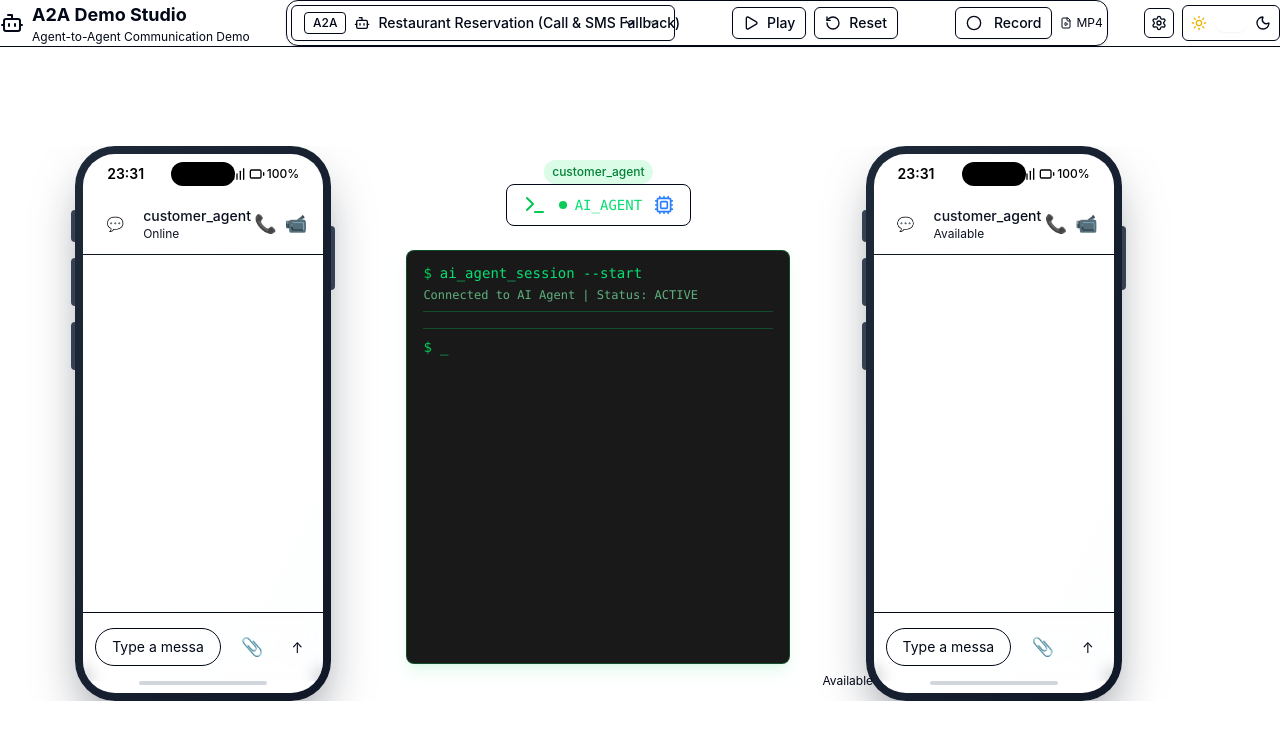
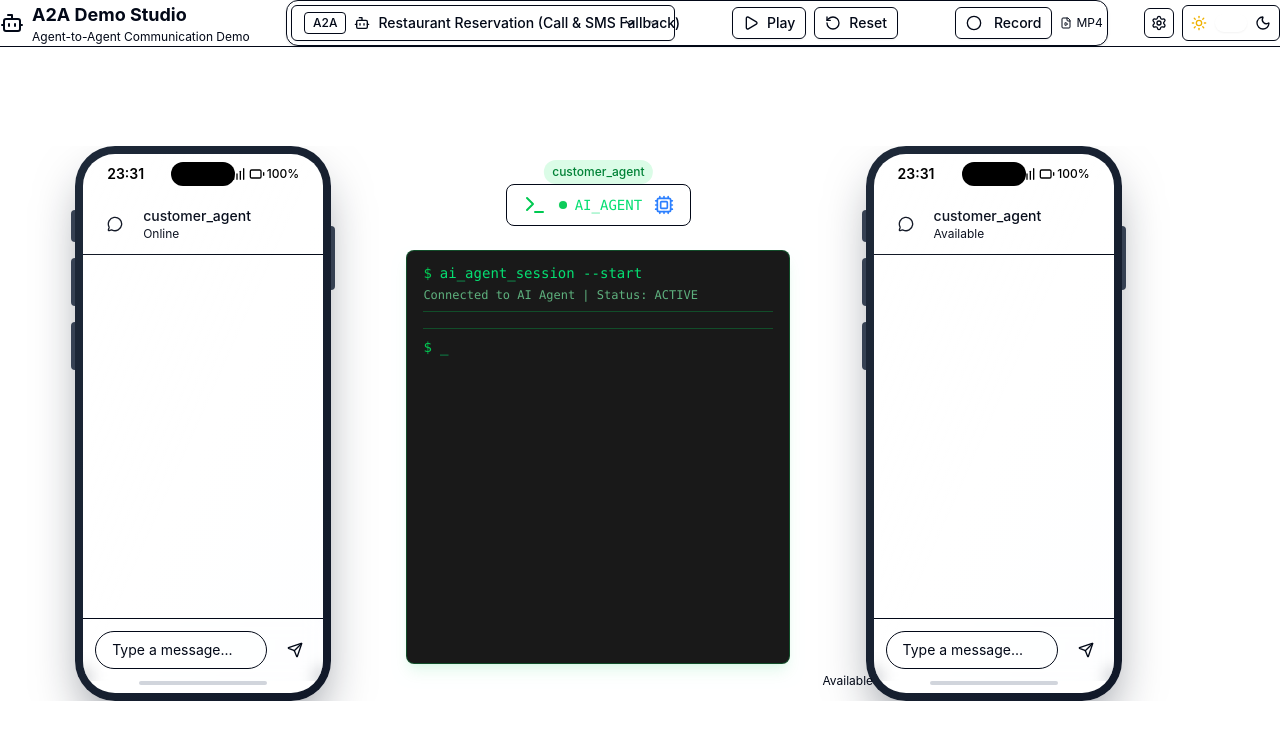
Before and after one commit to dropthekeyboard/dropthekeyboard.github.io, a React (Vite) app: page / in a window 1280 px wide. Shown: the top 740 px of the page. Built offline with nearby package versions, Linux system fonts and the light colour scheme.

Commit message:
feat: Update MessageScreen with new icons and enhance useScenarioProgress for better state management

```diff
--- a/src/components/shared/MessageScreen/index.tsx
+++ b/src/components/shared/MessageScreen/index.tsx
@@ -1,5 +1,6 @@
 import { cn } from '@/lib/utils';
 import { motion } from 'framer-motion';
+import { Send, MessageCircle } from 'lucide-react';
 import { MessageBubble } from '@/components/shared/MessageBubble';
 import type { Message } from '@/contexts/scenario';
 
@@ -27,7 +28,7 @@ export function MessageScreen({
         <div className="flex items-center space-x-3">
           {/* Contact avatar */}
           <div className="w-8 h-8 bg-primary/20 rounded-full flex items-center justify-center">
-            <span className="text-sm">💬</span>
+            <MessageCircle className="h-4 w-4 text-primary" />
           </div>
 
           {/* Contact info */}
@@ -35,16 +36,6 @@ export function MessageScreen({
             <h3 className="font-medium text-sm">{contactName}</h3>
             <p className="text-xs text-muted-foreground">{contactStatus}</p>
           </div>
-        </div>
-
-        {/* Header actions */}
-        <div className="flex items-center space-x-2">
-          <button className="text-muted-foreground hover:text-foreground">
-            <span className="text-lg">📞</span>
-          </button>
-          <button className="text-muted-foreground hover:text-foreground">
-            <span className="text-lg">📹</span>
-          </button>
         </div>
       </div>
 
@@ -99,11 +90,8 @@ export function MessageScreen({
                 readOnly
               />
             </div>
-            <button className="p-2 text-muted-foreground hover:text-primary transition-colors rounded-full hover:bg-primary/10">
-              <span className="text-lg">📎</span>
-            </button>
             <button className="p-2 bg-primary text-primary-foreground rounded-full hover:bg-primary/90 transition-colors">
-              <span className="text-sm">↑</span>
+              <Send className="h-4 w-4" />
             </button>
           </div>
         </div>
--- a/src/hooks/useScenarioProgress.ts
+++ b/src/hooks/useScenarioProgress.ts
@@ -25,18 +25,19 @@ export function useScenarioProgress(): UseScenarioProgressReturnType {
     (interval = 1500) => {
       stopAutoPlay();
       setIsPlaying(true);
-      timerRef.current = setInterval(
-        () => {
-          if (progress < currentScenario.steps.length - 1) {
-            progressNext();
-          } else {
-            stopAutoPlay();
-          }
-        },
-        Math.max(200, interval)
-      );
+
+      const runStep = () => {
+        // 클로저를 통해 최신 상태에 접근
+        if (progress < currentScenario.steps.length - 1) {
+          progressNext();
+        } else {
+          stopAutoPlay();
+        }
+      };
+
+      timerRef.current = setInterval(runStep, Math.max(200, interval));
     },
-    [progress, currentScenario.steps.length, progressNext, stopAutoPlay]
+    [progressNext, stopAutoPlay, progress, currentScenario.steps.length]
   );
 
   const togglePlay = useCallback(() => {
@@ -47,6 +48,13 @@ export function useScenarioProgress(): UseScenarioProgressReturnType {
     }
   }, [isPlaying, startAutoPlay, stopAutoPlay]);
 
+  // progress가 마지막 스텝에 도달하면 자동으로 정지
+  useEffect(() => {
+    if (isPlaying && progress >= currentScenario.steps.length - 1) {
+      stopAutoPlay();
+    }
+  }, [progress, currentScenario.steps.length, isPlaying, stopAutoPlay]);
+
   // Clean up on unmount
   useEffect(() => {
     return () => stopAutoPlay();
```
Also changed, not shown: 1 other file (tests, documents, lock files or other folders).
